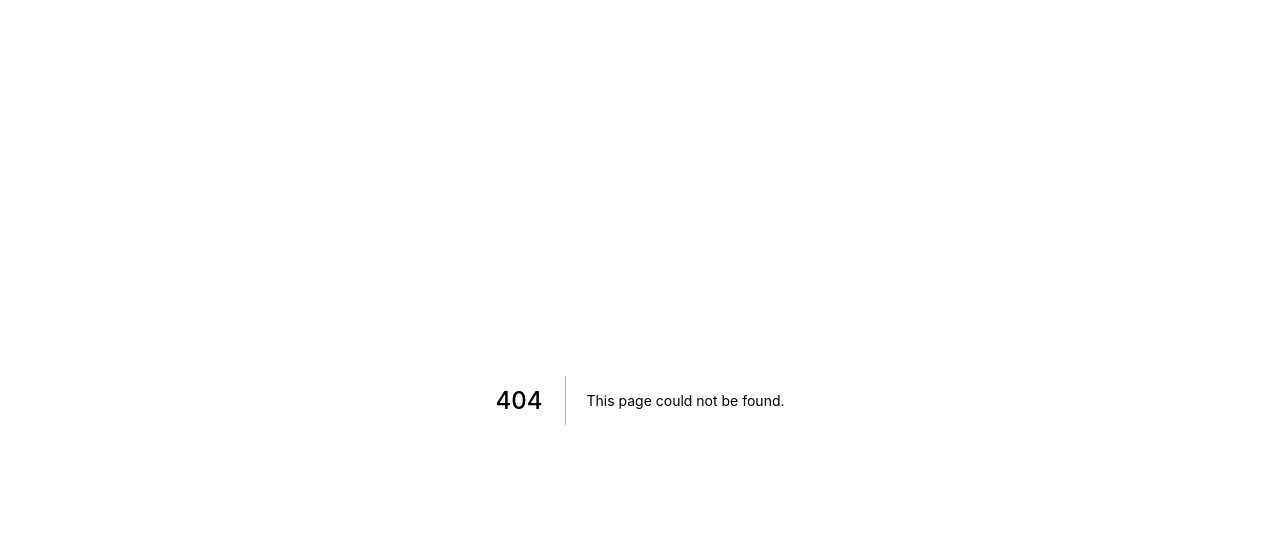
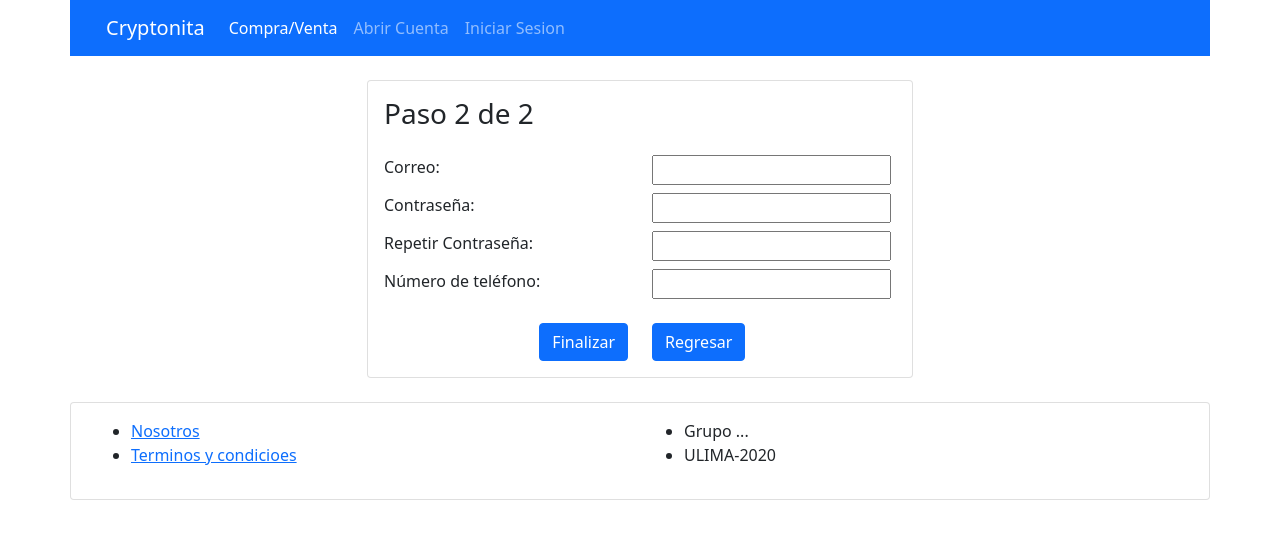
Before and after one commit to MarcoLandauroAlba/Cryptonita-PW-UL, a Next.js app: page /procesoRegistro2 in a window 1280 px wide. Before the commit this address had no page. Shown: the top 536 px of the page. Built offline with nearby package versions, Linux system fonts and the light colour scheme.

Commit message:
Pantallas Registro Paso 2 y Terminos y Condiciones

```diff
--- /dev/null
+++ b/components/FormularioProcesoRegistro2.component.js
@@ -0,0 +1,50 @@
+export default function FormularioProcesoRegistro2() {
+    return <div><h3>Paso 2 de 2</h3>
+        <form className="mt-4">
+            <div className="row">
+                <div className="col">
+                    <label>Correo:</label>
+                </div>
+                <div className="col">
+                    <input type="text"></input>
+                </div>
+            </div>
+            <div className="row mt-2">
+                <div className="col">
+                    <label>Contraseña:</label>
+                </div>
+                <div className="col">
+                    <input type="text"></input>
+                </div>
+            </div>
+            <div className="row mt-2">
+                <div className="col">
+                    <label>Repetir Contraseña:</label>
+                </div>
+                <div className="col">
+                    <input type="text"></input>
+                </div>
+            </div>
+            <div className="row mt-2">
+                <div className="col">
+                    <label>Número de teléfono:</label>
+                </div>
+                <div className="col">
+                    <input type="text"></input>
+                </div>
+            </div>
+            <div className="row mt-4">
+                <div className="col">
+                    <div class="d-grid gap-2 d-md-flex justify-content-md-end">
+                        <button class="btn btn-primary" type="button">Finalizar</button>
+                    </div>
+                </div>
+                <div className="col">
+                    <div class="d-grid gap-2 d-md-block">
+                        <button class="btn btn-primary lg" type="button">Regresar</button>
+                    </div>
+                </div>
+            </div>
+        </form>
+    </div>
+}
--- a/package.json
+++ b/package.json
@@ -10,6 +10,7 @@
   "dependencies": {
     "next": "12.0.10",
     "react": "17.0.2",
+    "react-bootstrap": "^2.1.2",
     "react-dom": "17.0.2"
   },
   "devDependencies": {
--- a/pages/_app.js
+++ b/pages/_app.js
@@ -4,10 +4,10 @@ import '../styles/globals.css'
 function MyApp({ Component, pageProps }) {
   return <>
     <Head>
-      <link href="https://cdn.jsdelivr.net/npm/bootstrap@5.1.3/dist/css/bootstrap.min.css" rel="stylesheet" integrity="sha384-1BmE4kWBq78iYhFldvKuhfTAU6auU8tT94WrHftjDbrCEXSU1oBoqyl2QvZ6jIW3" crossorigin="anonymous"/>
+      <link href="https://cdn.jsdelivr.net/npm/bootstrap@5.1.3/dist/css/bootstrap.min.css" rel="stylesheet" integrity="sha384-1BmE4kWBq78iYhFldvKuhfTAU6auU8tT94WrHftjDbrCEXSU1oBoqyl2QvZ6jIW3" crossOrigin="anonymous"/>
       <link href="https://cdn.jsdelivr.net/npm/bootstrap@5.1.3/dist/css/bootstrap.min.css" rel="stylesheet" integrity="sha384-1BmE4kWBq78iYhFldvKuhfTAU6auU8tT94WrHftjDbrCEXSU1oBoqyl2QvZ6jIW3" crossOrigin="anonymous"/>
     </Head>
-    <Script src="https://cdn.jsdelivr.net/npm/bootstrap@5.1.3/dist/js/bootstrap.bundle.min.js" integrity="sha384-ka7Sk0Gln4gmtz2MlQnikT1wXgYsOg+OMhuP+IlRH9sENBO0LRn5q+8nbTov4+1p" crossorigin="anonymous" />
+    <Script src="https://cdn.jsdelivr.net/npm/bootstrap@5.1.3/dist/js/bootstrap.bundle.min.js" integrity="sha384-ka7Sk0Gln4gmtz2MlQnikT1wXgYsOg+OMhuP+IlRH9sENBO0LRn5q+8nbTov4+1p" crossOrigin="anonymous" />
     <Script src="https://cdn.jsdelivr.net/npm/bootstrap@5.1.3/dist/js/bootstrap.bundle.min.js" integrity="sha384-ka7Sk0Gln4gmtz2MlQnikT1wXgYsOg+OMhuP+IlRH9sENBO0LRn5q+8nbTov4+1p" crossOrigin="anonymous" />
     <div className='container'>
       <Component {...pageProps} />
--- /dev/null
+++ b/pages/procesoRegistro2.js
@@ -0,0 +1,20 @@
+import Footer from "../components/footer.component"
+import FormularioProcesoRegistro2 from "../components/FormularioProcesoRegistro2.component"
+import MenuNavegacion from "../components/menuNavegacion.component"
+
+const ProcesoRegistro2Page = () => {
+    return <div className="row">
+        <MenuNavegacion></MenuNavegacion>
+        <div className="col-md-3"></div>
+        <div className="col-md-6 mt-4">
+            <div className="card">
+                <div className="card-body">
+                    <FormularioProcesoRegistro2></FormularioProcesoRegistro2>
+                </div>
+            </div>
+        </div>
+        <div className="col-md-3"></div>
+        <Footer></Footer>
+    </div>
+}
+export default ProcesoRegistro2Page
```
Also changed, not shown: pages/TerminosYCondiciones.js (added, +40 -0 lines), 1 other file (tests, documents, lock files or other folders).
